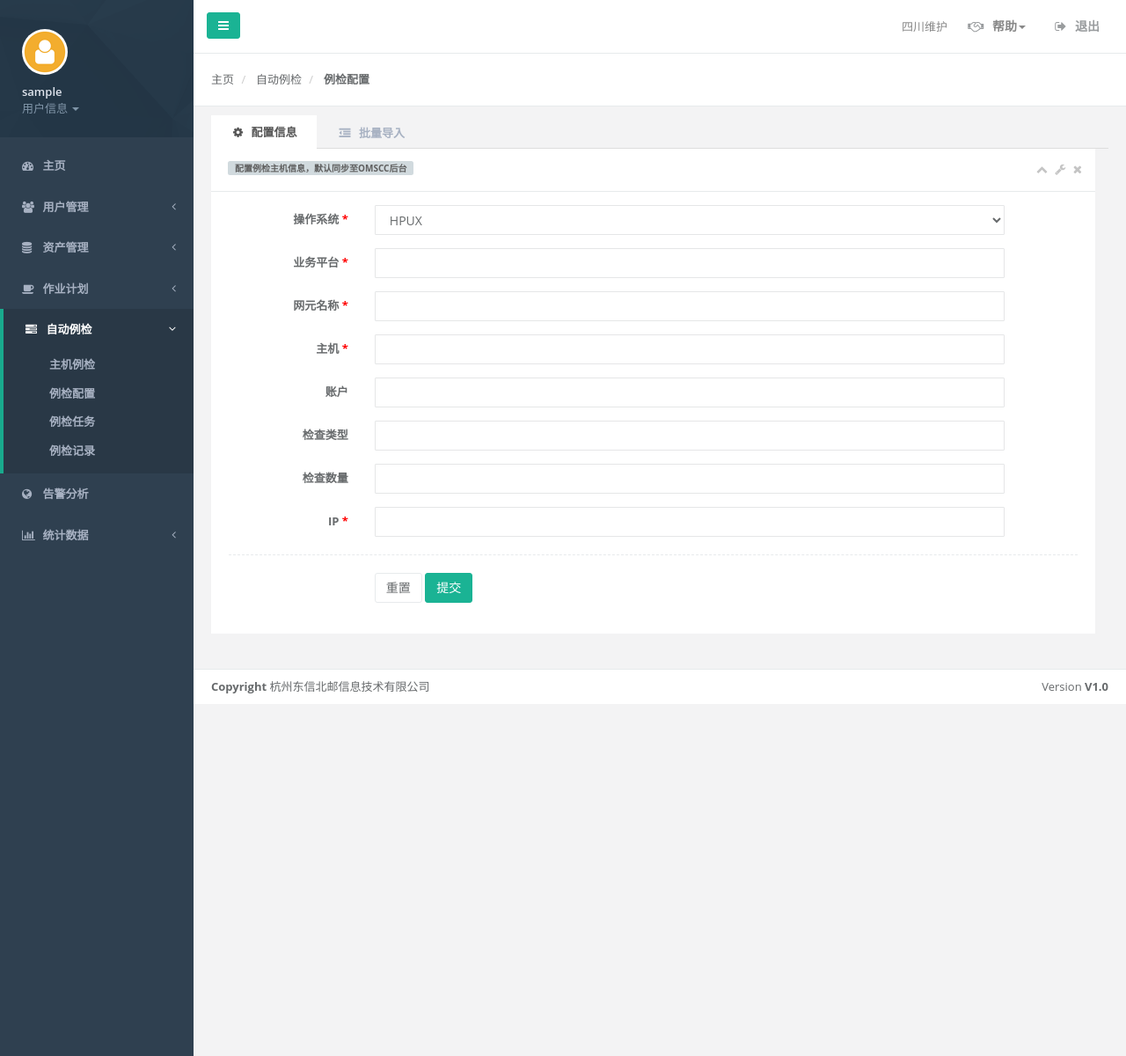
After one commit to zengke123/EbOps, a Flask app: page /check/config in a window 1280 px wide. The commit adds this page. Shown: the whole page at 88% size. Run offline with Flask 2, Linux system fonts and the light colour scheme; the visitor is signed in with stand-in values (Sample User, id 1); data comes from the database, SQL or seed files in the repository; parts of the project's set-up code (start-up, migrations or seed data) failed here and were passed over; some libraries are stand-ins or nearby versions.

Commit message:
[update] 增加自动例检配置

```diff
--- a/apps/check/settings.py
+++ b/apps/check/settings.py
@@ -1,3 +1,9 @@
 PROGRAM_FOLDER = '/Users/EB/PycharmProjects/EbOps/'
 # 导出文件路径
 DOWNLOAD_FOLDER = PROGRAM_FOLDER + 'apps/files/backup/'
+# 上传文件路径
+UPLOAD_FOLDER = PROGRAM_FOLDER + 'apps/files/importfiles/'
+# 批量导入数据模型存放路径
+TEMPLATE_FOLDER = PROGRAM_FOLDER + 'apps/files/templates/'
+# 允许上传的文件类型
+ALLOWED_EXTENSIONS = ['xlsx']
--- a/apps/check/views.py
+++ b/apps/check/views.py
@@ -1,11 +1,11 @@
 from . import check
 from .. import db
-from ..models import CheckHistory
+from ..models import CheckHistory, CheckHost
 from flask import render_template, request, jsonify, send_from_directory
 from flask_login import login_required, current_user
 from .exts import test_check, down_report
-from .settings import DOWNLOAD_FOLDER
-
+from werkzeug.utils import secure_filename
+from .settings import ALLOWED_EXTENSIONS, UPLOAD_FOLDER, TEMPLATE_FOLDER, DOWNLOAD_FOLDER
 # 例检状态全局变量
 status = {}
 
@@ -89,3 +89,104 @@ def download(file):
     filepath = DOWNLOAD_FOLDER + str(file) + '/'
     filename = str(file) + ".tar.gz"
     return send_from_directory(filepath, filename, as_attachment=True)
+
+
+# 例检配置
+@check.route('/config', methods=['GET', 'POST'])
+@login_required
+def config():
+    if request.method == "GET":
+        return render_template('check_config.html', app="自动例检", action="例检配置")
+    elif request.method == "POST":
+        data = request.form.to_dict()
+        print(data)
+        add_host = CheckHost(**data)
+        db.session.add(add_host)
+        db.session.commit()
+        return "success"
+
+
+# 批量导入例检配置
+@check.route('/config/load', methods=['GET', 'POST'])
+@login_required
+def load_config():
+    return render_template('check_load.html', app="自动例检", action="例检配置")
+
+
+# 下载导入例检主机模板
+@check.route('/down_templates')
+@login_required
+def down_templates():
+    filename = 'check_data.xlsx'
+    return send_from_directory(TEMPLATE_FOLDER, filename=filename, as_attachment=True)
+
+
+# 资产导入模板允许文件
+def allowed_file(filename):
+    return '.' in filename and filename.rsplit('.', 1)[1].lower() in ALLOWED_EXTENSIONS
+
+
+# 导入例检主机
+@check.route('/fm_import', methods=["GET", "POST"])
+@login_required
+def fm_import():
+    import os
+    if request.method == 'POST':
+        # 请求中无文件
+        if 'file' not in request.files:
+            return jsonify({'flag': 'fail', 'msg': '上传文件失败'})
+        file = request.files['file']
+        # 文件名为空
+        if file.filename == '':
+            return jsonify({'flag': 'fail', 'msg': '文件名错误'})
+        # 文件符合要求
+        if file and allowed_file(file.filename):
+            filename = secure_filename(file.filename)
+            file.save(os.path.join(UPLOAD_FOLDER, filename))
+            # 调用入库函数
+            nums = load_to_db(UPLOAD_FOLDER + filename)
+            return jsonify({'flag': 'success', 'msg': '导入成功' + str(nums)})
+        else:
+            return jsonify({'flag': 'fail', 'msg': '上传文件格式错误'})
+
+
+# 导入资产入库
+def load_to_db(filename):
+    from openpyxl import load_workbook
+    nums = 0
+    # 与数据中字段一致
+    host_names = ["os", "pt", "jq", "zj", "zh", "jctype", "jcnum", "ip"]
+    infos = {
+        "cols": host_names,
+        "sheet": "hosts"
+        }
+    try:
+        wb = load_workbook(filename)
+        # 读取导入excel文件中的sheet表
+        ws = wb[infos.get("sheet")]
+        # 获取列数
+        cols = len(infos.get("cols"))
+        # 获取行数
+        rows = ws.max_row
+        dbs = []
+        # 读取excel中每行数据，构造成dict, 方便入库
+        for i in range(2, rows + 1):
+            data = []
+            for j in range(1, cols + 1):
+                value = ws.cell(i, j).value
+                if not value:
+                    value = ""
+                data.append(value)
+            item = {k: v for k, v in zip(infos.get("cols"), data)}
+            dbs.append(CheckHost(**item))
+        # 批量添加
+        db.session.add_all(dbs)
+        db.session.commit()
+        nums = len(dbs)
+    except Exception as e:
+        print(str(e))
+    finally:
+        # 最后删除上传的文件
+        import os
+        os.remove(filename)
+    return nums
--- a/apps/models.py
+++ b/apps/models.py
@@ -154,9 +154,14 @@ class CheckHost(db.Model):
     """
     __tablename__ = 'c_host'
     id = db.Column(db.Integer, primary_key=True, autoincrement=True)
-    node = db.Column(db.String(32), index=True, nullable=False)
-    cluster = db.Column(db.String(32), index=True, nullable=False)
-    hostname = db.Column(db.String(32), unique=True, nullable=False)
+    os = db.Column(db.String(32), nullable=False)
+    pt = db.Column(db.String(32), index=True, nullable=False)
+    jq = db.Column(db.String(32), index=True, nullable=False)
+    zj = db.Column(db.String(32), nullable=False)
+    zh = db.Column(db.String(32))
+    jctype = db.Column(db.String(32))
+    jcnum = db.Column(db.String(32))
+    ip = db.Column(db.String(32), nullable=False)
 
 
 # 例检历史记录
--- a/apps/templates/_left_side_bar.html
+++ b/apps/templates/_left_side_bar.html
@@ -72,7 +72,7 @@
                 </a>
                 <ul class="nav nav-second-level">
                     <li id="c-info"><a href="{{ url_for('check.info') }}">主机例检</a></li>
-                    <li id="c-set"><a href="#">例检配置</a></li>
+                    <li id="c-set"><a href="{{ url_for('check.config') }}">例检配置</a></li>
                     <li id="c-task"><a href="#">例检任务</a></li>
                     <li id="c-history"><a href="{{ url_for('check.history') }}">例检记录</a></li>
                 </ul>
--- /dev/null
+++ b/apps/templates/check_config.html
@@ -0,0 +1,122 @@
+{% extends 'base.html' %}
+
+{% block content %}
+<div class="wrapper wrapper-content animated fadeInRight">
+	<div class="row">
+		<div class="col-sm-12">
+			<div class="ibox float-e-margins">
+				<div class="panel-options">
+					<ul class="nav nav-tabs">
+						<li class="active">
+							<a href="{{ url_for('check.config') }}" class="text-center"><i class="fa fa-cog"></i> 配置信息
+							</a>
+						</li>
+						<li>
+							<a href="{{ url_for('check.load_config') }}" class="text-center"><i class="fa fa-outdent"></i>
+								批量导入 </a>
+						</li>
+					</ul>
+				</div>
+				<div class="tab-content">
+					<div class="col-sm-12" style="padding-left: 0">
+						<div class="ibox float-e-margins">
+							<div class="ibox-title">
+								<span class="label"><b>配置例检主机信息，默认同步至OMSCC后台</b></span>
+								<div class="ibox-tools">
+									<a class="collapse-link">
+										<i class="fa fa-chevron-up"></i>
+									</a>
+									<a class="dropdown-toggle" data-toggle="dropdown" href="#">
+										<i class="fa fa-wrench"></i>
+									</a>
+									<ul class="dropdown-menu dropdown-user">
+									</ul>
+									<a class="close-link">
+										<i class="fa fa-times"></i>
+									</a>
+								</div>
+							</div>
+							<div class="ibox-content">
+								<form method="post" class="form-horizontal" action="" enctype="multipart/form-data">
+
+									<div class="form-group required">
+										<label class="col-md-2 control-label" for="id_os">操作系统</label>
+										<div class="col-md-9">
+											<select name="os" class="form-control" title="" id="id_os">
+												<option value="Linux" selected="">Linux</option>
+												<option value="AIX" selected="">AIX</option>
+												<option value="HPUX" selected="">HPUX</option>
+											</select>
+										</div>
+									</div>
+
+
+									<div class="form-group required">
+										<label class="col-md-2 control-label" for="id_pt">业务平台</label>
+										<div class="col-md-9">
+											<input type="text" name="pt" class="form-control" title="" required="" id="id_pt">
+										</div>
+									</div>
+
+									<div class="form-group required">
+										<label class="col-md-2 control-label" for="id_jq">网元名称</label>
+										<div class="col-md-9">
+											<input type="text" name="jq" class="form-control" title="" required="" id="id_jq">
+										</div>
+									</div>
+
+									<div class="form-group required">
+										<label class="col-md-2 control-label" for="id_zj">主机</label>
+										<div class="col-md-9">
+											<input type="text" name="zj" class="form-control" title="" required="" id="id_zj">
+										</div>
+									</div>
+
+									<div class="form-group">
+										<label class="col-md-2 control-label" for="id_zh">账户</label>
+										<div class="col-md-9">
+											<input type="text" name="zh" class="form-control" title="" id="id_zh">
+										</div>
+									</div>
+
+									<div class="form-group">
+										<label class="col-md-2 control-label" for="id_jctype">检查类型</label>
+										<div class="col-md-9">
+											<input type="text" name="jctype" class="form-control" title="" id="id_jctype">
+										</div>
+									</div>
+
+									<div class="form-group
+
+">
+										<label class="col-md-2 control-label" for="id_jcnum">检查数量</label>
+										<div class="col-md-9">
+											<input type="number" name="jcnum" class="form-control" title="" id="id_jcnum">
+										</div>
+									</div>
+
+									<div class="form-group required">
+										<label class="col-md-2 control-label" for="id_ip">IP</label>
+										<div class="col-md-9">
+											<input type="text" name="ip" class="form-control" title="" required="" id="id_ip">
+										</div>
+									</div>
+
+									<div class="hr-line-dashed"></div>
+									<div class="form-group">
+										<div class="col-sm-4 col-sm-offset-2">
+											<button class="btn btn-white" type="reset">重置</button>
+											<button id="submit_button" class="btn btn-primary" type="submit">提交</button>
+										</div>
+									</div>
+								</form>
+							</div>
+						</div>
+					</div>
+				</div>
+			</div>
+		</div>
+	</div>
+</div>
+
+{% endblock %}
```
Also changed, not shown: apps/check/apis.py (+8 -5 lines), apps/templates/check_load.html (added, +93 -0 lines), 1 other file.
